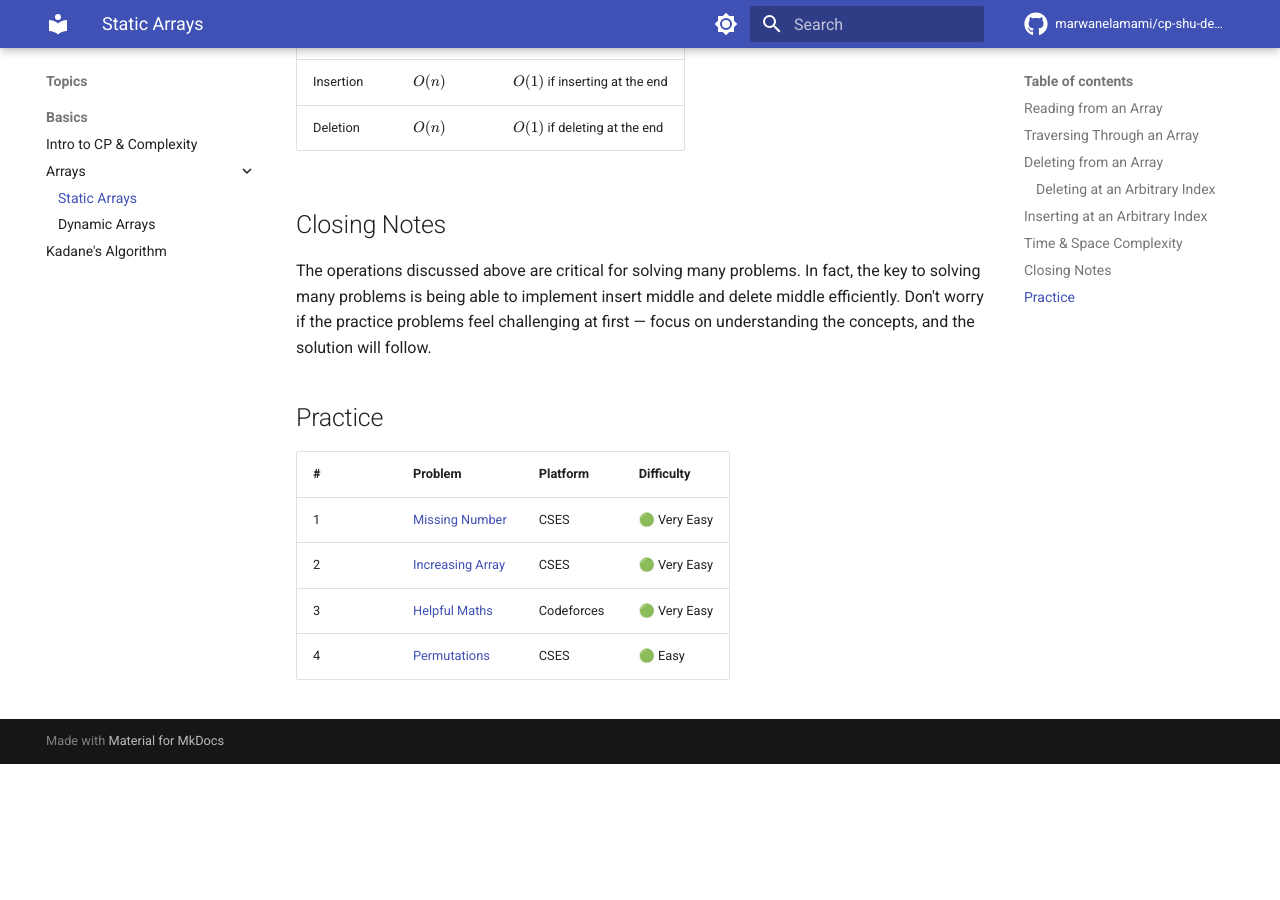
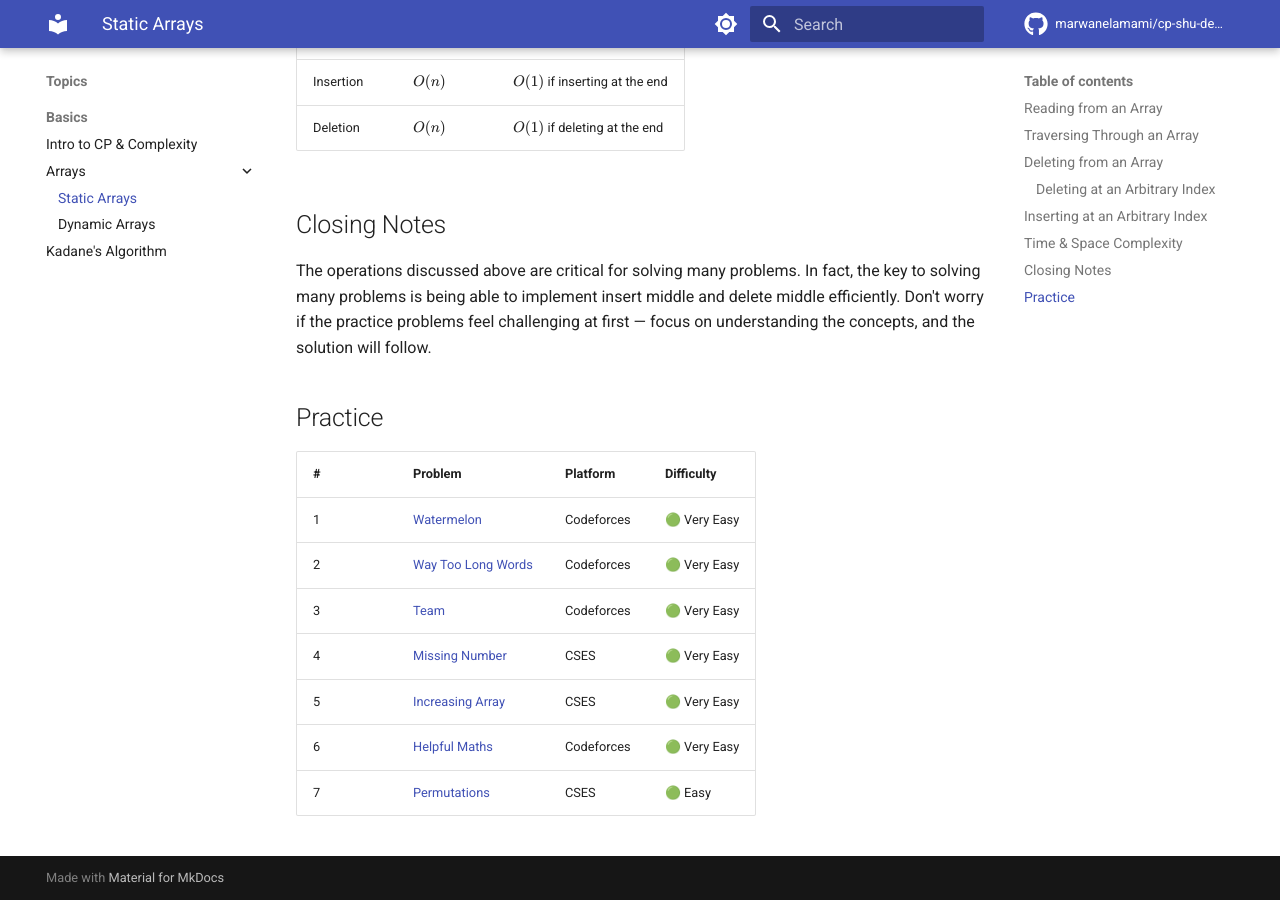
Before and after one commit to marwanelamami/cp-shu-devs, an MkDocs documentation site: the page built from docs/topics/basics/static-arrays.md, in a window 1280 px wide and 900 px high, scrolled down 4287 px. Built offline with MkDocs 1.6.1 and Material for MkDocs 9.7.7, drawn with Linux system fonts in a browser that asks for light colours; comment, search, counter and statistics services are not loaded; before the commit the page ends 5051 px from its top, so only the background shows below that.

Commit message:
Move intro practice problems to static-arrays, remove Closing Notes from intro

```diff
--- a/docs/topics/basics/static-arrays.md
+++ b/docs/topics/basics/static-arrays.md
@@ -126,7 +126,10 @@ The operations discussed above are critical for solving many problems. In fact,
 
 | # | Problem | Platform | Difficulty |
 |---|---|---|---|
-| 1 | [Missing Number](https://cses.fi/problemset/task/1083) | CSES | 🟢 Very Easy |
-| 2 | [Increasing Array](https://cses.fi/problemset/task/1094) | CSES | 🟢 Very Easy |
-| 3 | [Helpful Maths](https://codeforces.com/problemset/problem/339/A) | Codeforces | 🟢 Very Easy |
-| 4 | [Permutations](https://cses.fi/problemset/task/1070) | CSES | 🟢 Easy |
+| 1 | [Watermelon](https://codeforces.com/problemset/problem/4/A) | Codeforces | 🟢 Very Easy |
+| 2 | [Way Too Long Words](https://codeforces.com/problemset/problem/71/A) | Codeforces | 🟢 Very Easy |
+| 3 | [Team](https://codeforces.com/problemset/problem/231/A) | Codeforces | 🟢 Very Easy |
+| 4 | [Missing Number](https://cses.fi/problemset/task/1083) | CSES | 🟢 Very Easy |
+| 5 | [Increasing Array](https://cses.fi/problemset/task/1094) | CSES | 🟢 Very Easy |
+| 6 | [Helpful Maths](https://codeforces.com/problemset/problem/339/A) | Codeforces | 🟢 Very Easy |
+| 7 | [Permutations](https://cses.fi/problemset/task/1070) | CSES | 🟢 Easy |
```
Also changed, not shown: docs/topics/basics/intro-to-cp.md (+0 -10 lines).
